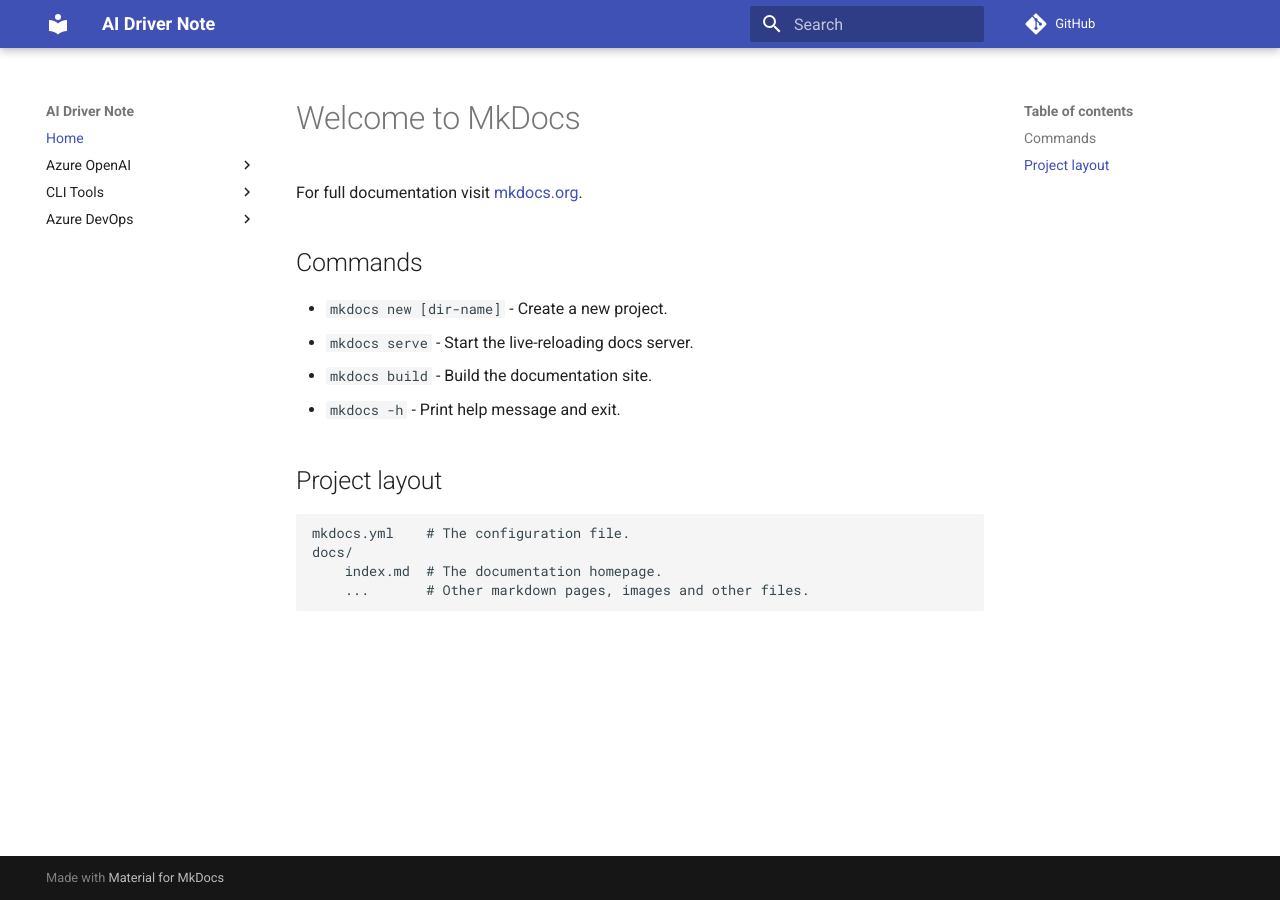
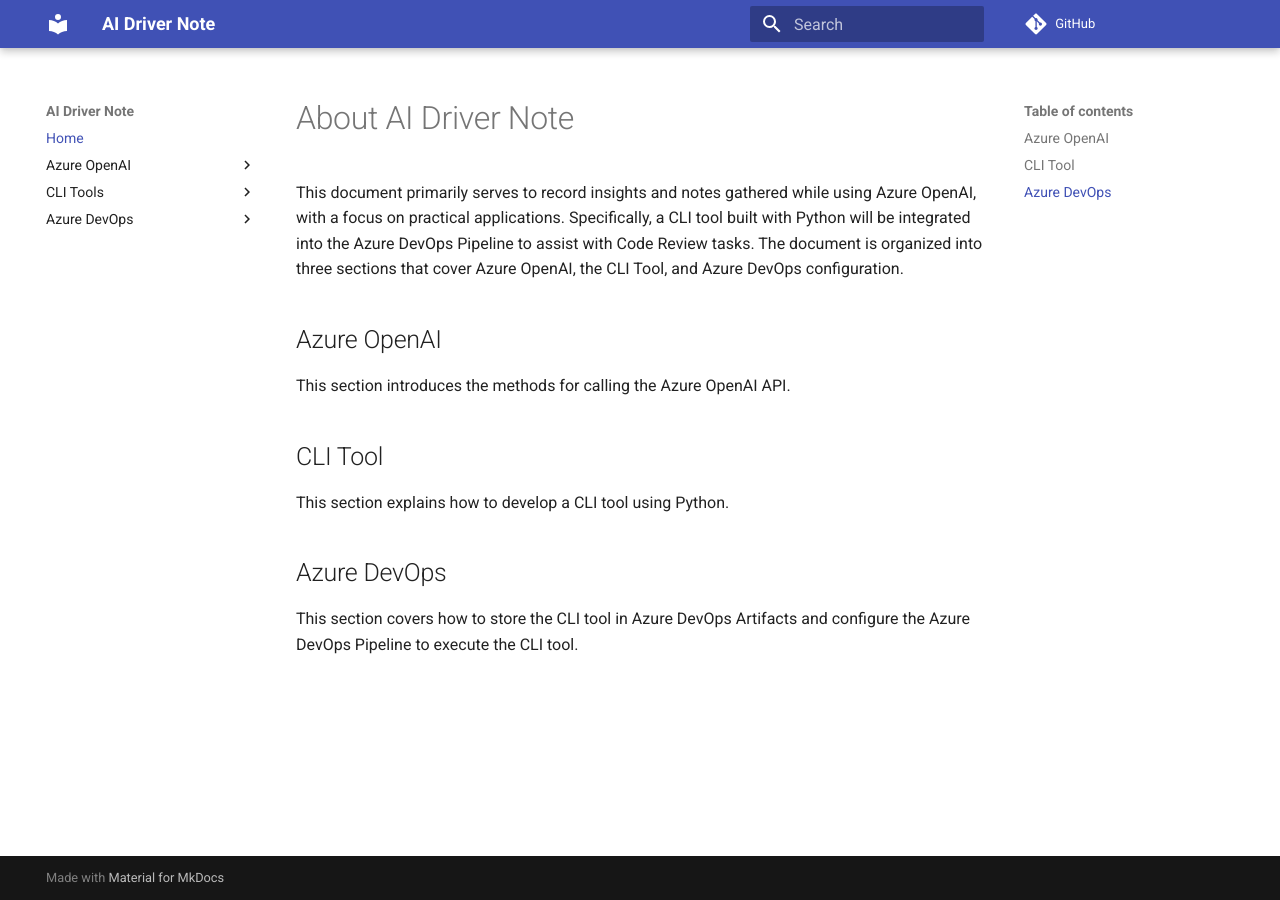
Before and after one commit to microsystex/ai-driver-note, an MkDocs documentation site: the page built from docs/index.md, in a window 1280 px wide. Built offline with MkDocs 1.6.1 and Material for MkDocs 9.7.7, drawn with Linux system fonts in a browser that asks for light colours; comment, search, counter and statistics services are not loaded.

Commit message:
Revise documentation structure to focus on Azure OpenAI, CLI Tool development, and Azure DevOps integration

```diff
--- a/docs/index.md
+++ b/docs/index.md
@@ -1,17 +1,15 @@
-# Welcome to MkDocs
+# About AI Driver Note
 
-For full documentation visit [mkdocs.org](https://www.mkdocs.org).
+This document primarily serves to record insights and notes gathered while using Azure OpenAI, with a focus on practical applications. Specifically, a CLI tool built with Python will be integrated into the Azure DevOps Pipeline to assist with Code Review tasks. The document is organized into three sections that cover Azure OpenAI, the CLI Tool, and Azure DevOps configuration.
 
-## Commands
+## Azure OpenAI
 
-* `mkdocs new [dir-name]` - Create a new project.
-* `mkdocs serve` - Start the live-reloading docs server.
-* `mkdocs build` - Build the documentation site.
-* `mkdocs -h` - Print help message and exit.
+This section introduces the methods for calling the Azure OpenAI API.
 
-## Project layout
+## CLI Tool
 
-    mkdocs.yml    # The configuration file.
-    docs/
-        index.md  # The documentation homepage.
-        ...       # Other markdown pages, images and other files.
+This section explains how to develop a CLI tool using Python.
+
+## Azure DevOps
+
+This section covers how to store the CLI tool in Azure DevOps Artifacts and configure the Azure DevOps Pipeline to execute the CLI tool.
```
